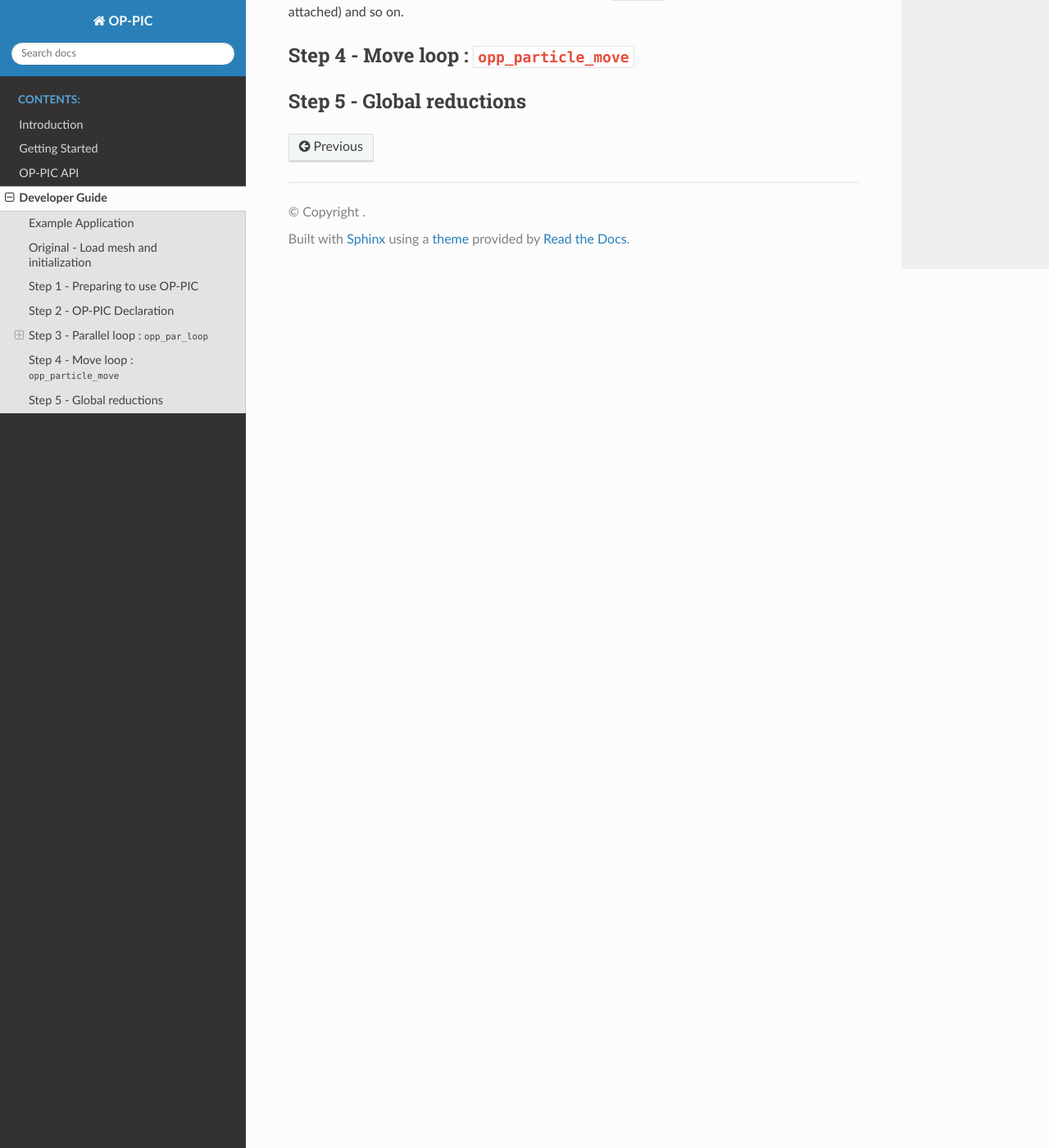
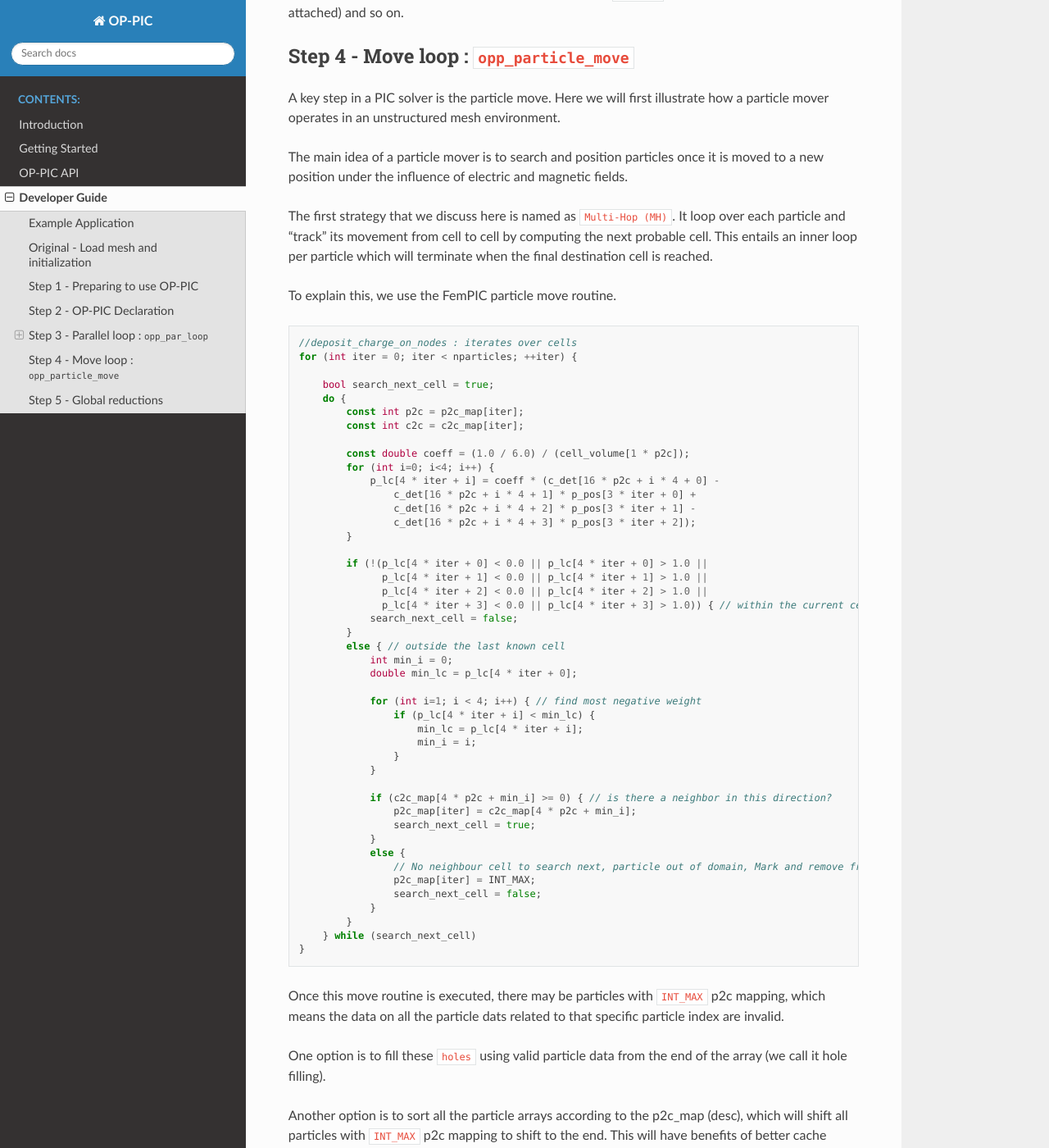
Before and after one commit to ZamanLantra/git_docs_test, a Sphinx documentation site: the page built from doc/developer_guide.rst, in a window 1280 px wide and 1400 px high, scrolled down 9947 px. Shown: the whole window at 82% size. Built offline with Sphinx 7.4.7 and the Read the Docs theme 2.0.0, drawn with Linux system fonts in a browser that asks for light colours; pages that are not in the unit, such as notebooks, are missing from menus; some of the changed text lies outside the part shown.

Commit message:
Update developer_guide.rst

```diff
--- a/doc/developer_guide.rst
+++ b/doc/developer_guide.rst
@@ -442,12 +442,97 @@ Now, convert the loop to use the opp_par_loop API:
 
 Note in this case how the indirections are specified using the mapping declared using two maps ``p2c_map`` and ``c2n_map``, indicating the to-set index (2nd argument), and access mode ``OPP_INC``.
 
-That is, the second argument of the ``opp_par_loop`` is an increment argument mapped from particles to cells and cells to nodes using the mapping at the 0th index of c2n_map (i.e. 1st mapping out of 4 nodes attached).
+That is, the second argument of the ``opp_par_loop`` is an increment argument mapped from particles to cells and cells to nodes using the mapping at the 0th index of ``c2n_map`` (i.e. 1st mapping out of 4 nodes attached).
 Likewise, the thrid argument of ``opp_par_loop`` is mapped from particles to cells and cells to nodes using the mapping at the 1th index of ``c2n_map`` (i.e. 2nd mapping out of 4 nodes attached) and so on.
 
 Step 4 - Move loop : ``opp_particle_move``
 ------------------------------------------
+A key step in a PIC solver is the particle move.
+Here we will first illustrate how a particle mover operates in an unstructured mesh environment.
 
+The main idea of a particle mover is to search and position particles once it is moved to a new position under the influence of electric and magnetic fields.
+
+The first strategy that we discuss here is named as ``Multi-Hop (MH)``.
+It loop over each particle and “track” its movement from cell to cell by computing the next probable cell.
+This entails an inner loop per particle which will terminate when the final destination cell is reached.
+
+To explain this, we use the FemPIC particle move routine.
+
+.. code-block:: c++
+
+    //deposit_charge_on_nodes : iterates over cells
+    for (int iter = 0; iter < nparticles; ++iter) {
+
+        bool search_next_cell = true;
+        do {
+            const int p2c = p2c_map[iter];
+            const int c2c = c2c_map[iter];
+
+            const double coeff = (1.0 / 6.0) / (cell_volume[1 * p2c]);
+            for (int i=0; i<4; i++) {
+                p_lc[4 * iter + i] = coeff * (c_det[16 * p2c + i * 4 + 0] -
+                    c_det[16 * p2c + i * 4 + 1] * p_pos[3 * iter + 0] +
+                    c_det[16 * p2c + i * 4 + 2] * p_pos[3 * iter + 1] -
+                    c_det[16 * p2c + i * 4 + 3] * p_pos[3 * iter + 2]);
+            }
+
+            if (!(p_lc[4 * iter + 0] < 0.0 || p_lc[4 * iter + 0] > 1.0 ||
+                  p_lc[4 * iter + 1] < 0.0 || p_lc[4 * iter + 1] > 1.0 ||
+                  p_lc[4 * iter + 2] < 0.0 || p_lc[4 * iter + 2] > 1.0 ||
+                  p_lc[4 * iter + 3] < 0.0 || p_lc[4 * iter + 3] > 1.0)) { // within the current cell
+                search_next_cell = false;
+            }
+            else { // outside the last known cell
+                int min_i = 0;
+                double min_lc = p_lc[4 * iter + 0];
+
+                for (int i=1; i < 4; i++) { // find most negative weight
+                    if (p_lc[4 * iter + i] < min_lc) {
+                        min_lc = p_lc[4 * iter + i];
+                        min_i = i;
+                    }
+                }
+
+                if (c2c_map[4 * p2c + min_i] >= 0) { // is there a neighbor in this direction?
+                    p2c_map[iter] = c2c_map[4 * p2c + min_i];
+                    search_next_cell = true;
+                }
+                else {
+                    // No neighbour cell to search next, particle out of domain, Mark and remove from simulation!!!
+                    p2c_map[iter] = INT_MAX;
+                    search_next_cell = false;
+                }
+            }
+        } while (search_next_cell)
+    }
+
+Once this move routine is executed, there may be particles with ``INT_MAX`` p2c mapping, which means the data on all the particle dats related to that specific particle index are invalid.
+
+One option is to fill these ``holes`` using valid particle data from the end of the array (we call it hole filling).
+
+Another option is to sort all the particle arrays according to the p2c_map (desc), which will shift all particles with ``INT_MAX`` p2c mapping to shift to the end.
+This will have benefits of better cache usage, since all particles that maps to the same cell index will be close to each other, however do note that sorting particle dats follow its own performance overhead!
+
+One other option is to shuffle the particles, while shifting the particles with ``INT_MAX`` p2c mapping to the end of the data structure.
+The benefits of doing so in device implementations are elaborated in the Optimization section.
+
+
+
+
+
+
+
+
+OP-PIC can declare a particle move as a special loop over particles as illustrated in Figure 6.
+
+The elemental kernel over all particles will require:
+(1) specifying computations to be carried out for each mesh element,
+e.g., cells, along the path of the particle, until its final destination
+cell; (2) a method to identify if the particle has reached its final
+mesh cell; (3) computations to be carried out at the final destination
+mesh cell; (4) actions to be carry out if the particle has moved
+out of the mesh domain; and, (5) calculate the next most probable
+cell index to search.
 
 
 Step 5 - Global reductions
```
